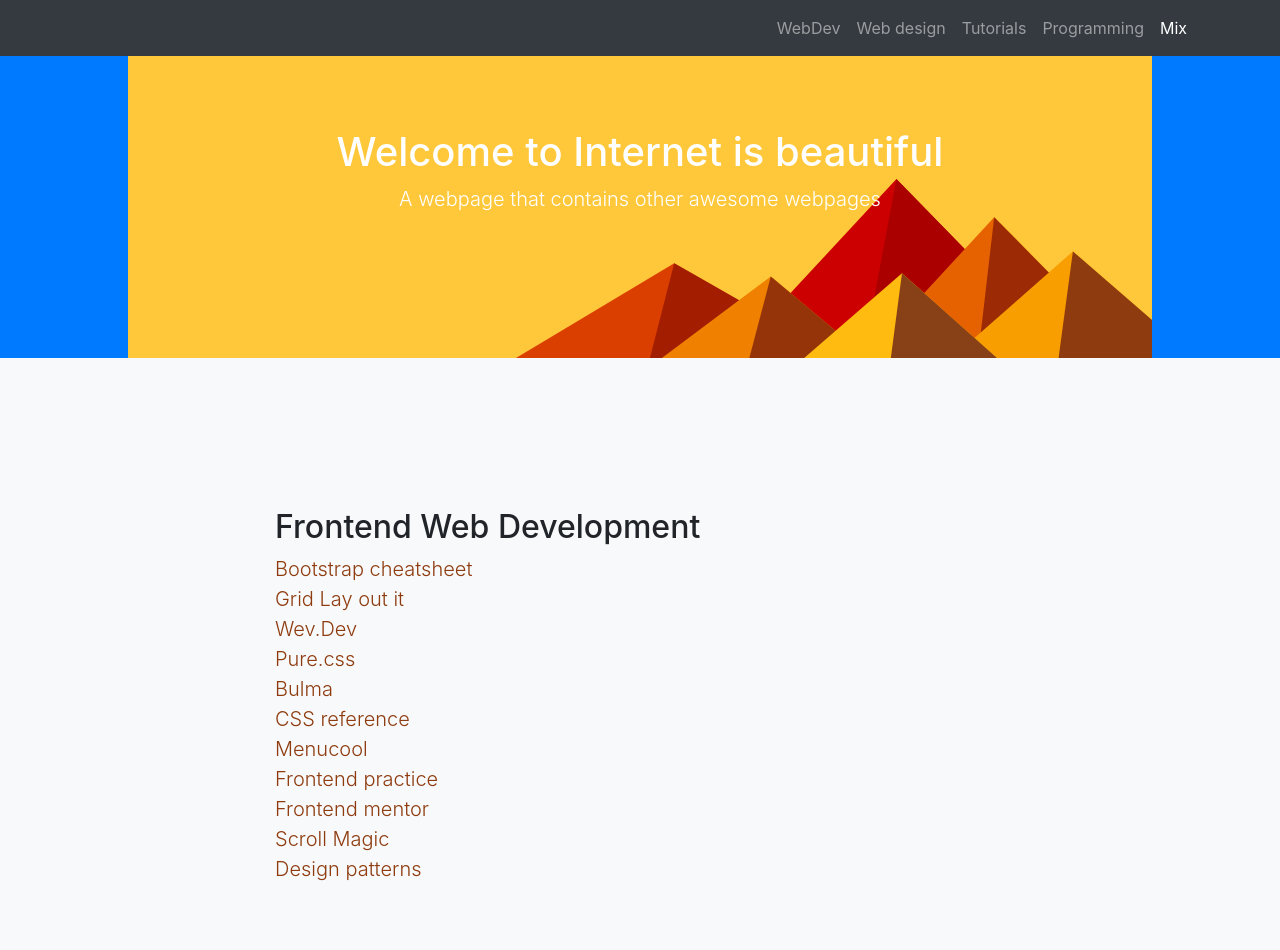
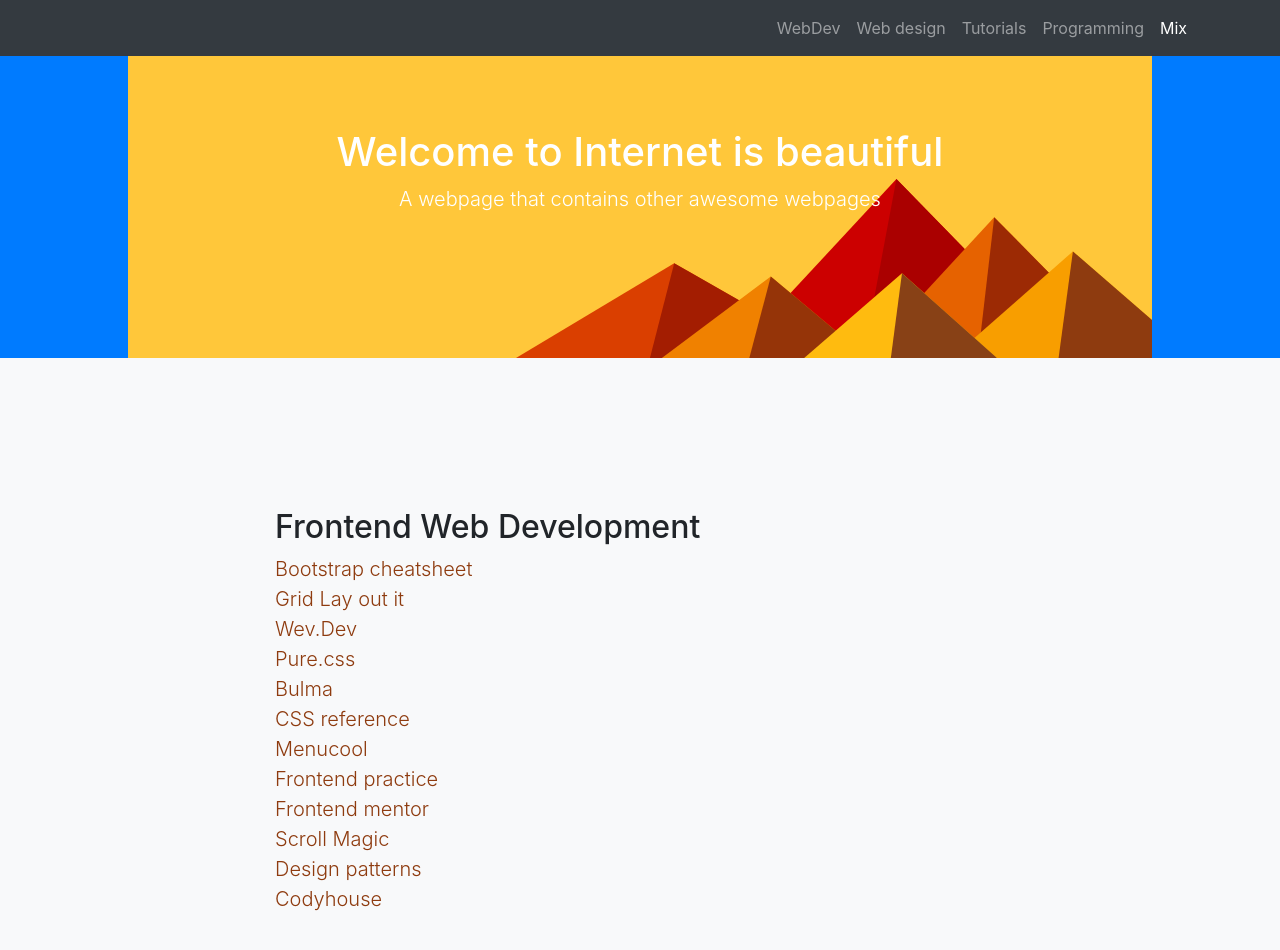
Before and after one commit to magalipujol/internet-is-beautiful, a website with bundled scripts: page index.html in a window 1280 px wide. Shown: the top 950 px of the page. Built offline with nearby package versions, Linux system fonts and the light colour scheme.

Commit message:
pages added

```diff
--- a/database.js
+++ b/database.js
@@ -56,6 +56,11 @@ let pages = [
                 link: 'https://refactoring.guru/es/design-patterns/',
                 linkText: 'Design patterns',
                 description: "A collection of design patterns."
+            },
+            {
+                link: 'https://codyhouse.co/ds/components',
+                linkText: 'Codyhouse',
+                description: "CodyHouse UI is a collection of web components that can help you create websites faster and better."
             }
         ]
     },
```
Also changed, not shown: index.html (+0 -1 lines), script.js (line endings or trailing spaces).
